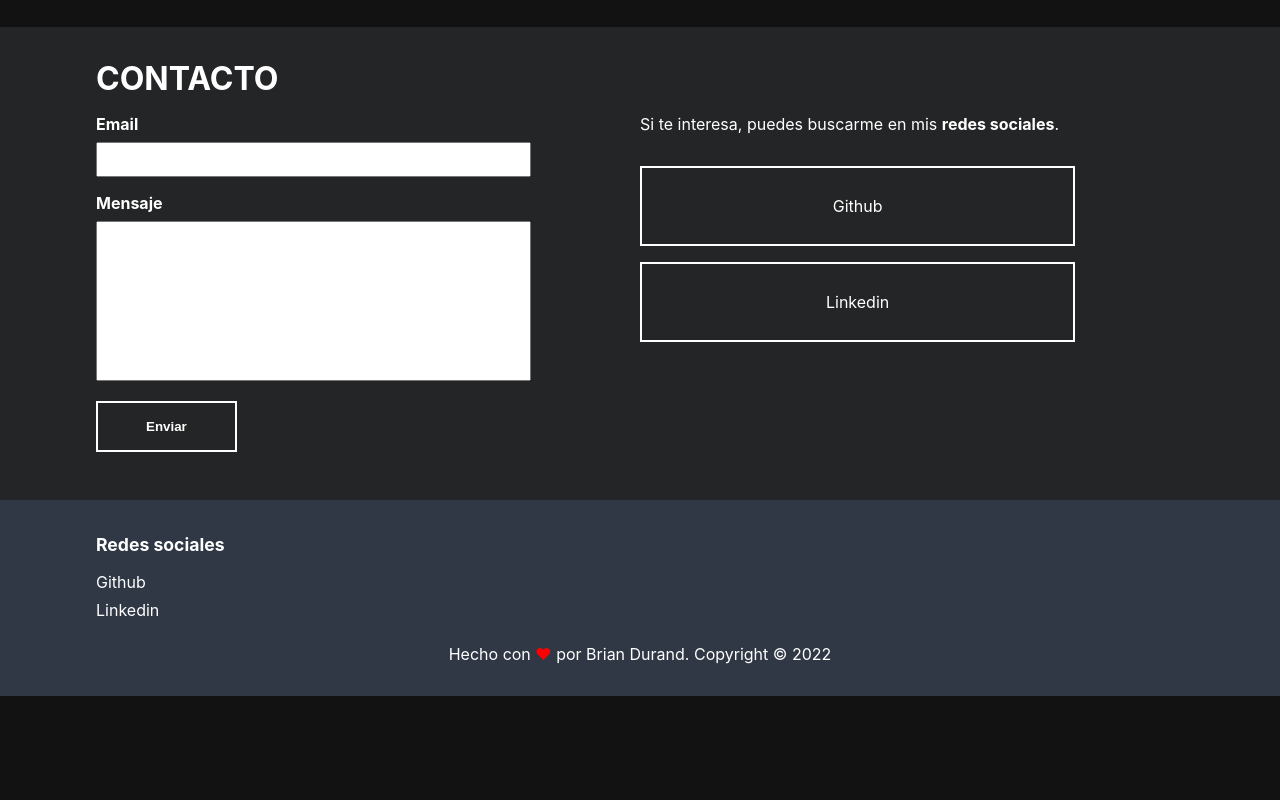
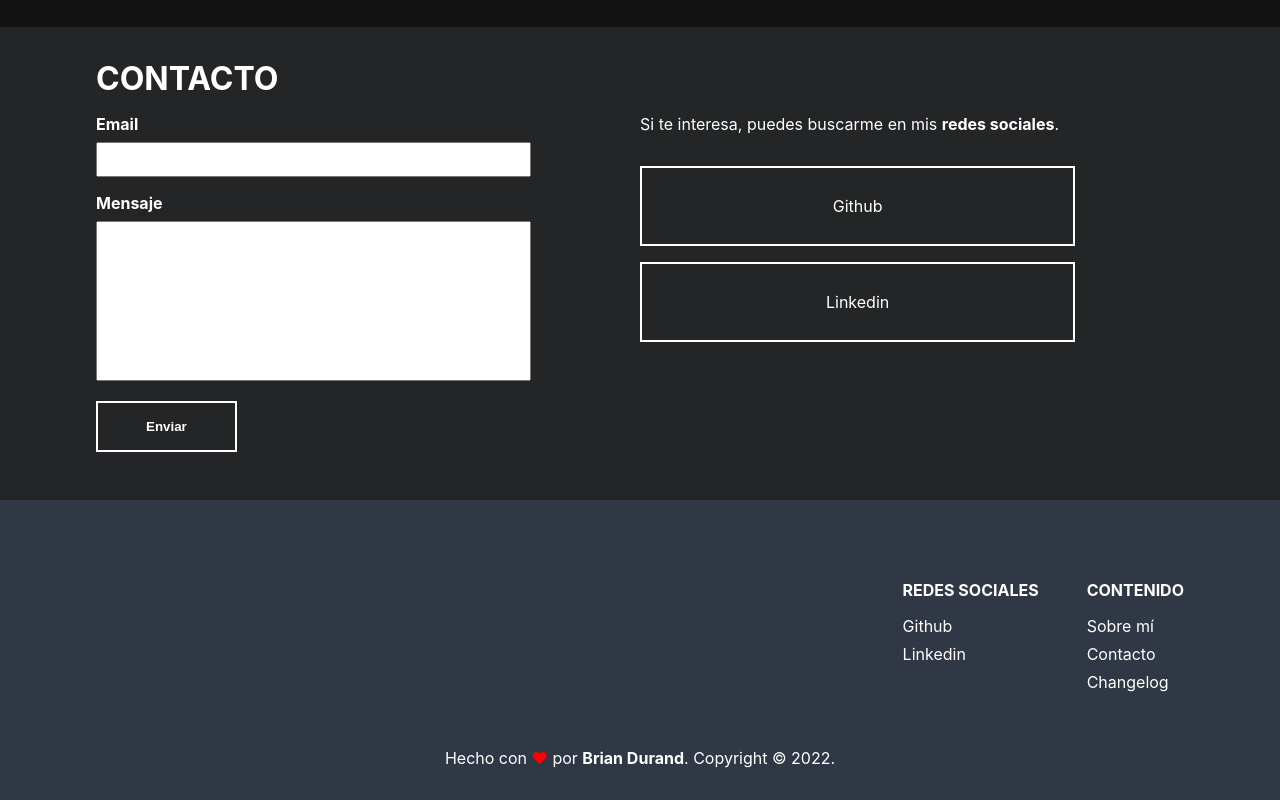
Before and after one commit to Alfacoy/D-Portafolio, a Next.js app: page / in a window 1280 px wide. Shown: the part 773-1573 px from the top of the page. Before the commit the page ends 1469 px from the top, so only its background shows below. Built offline with nearby package versions, Linux system fonts and the light colour scheme.

Commit message:
[Update] RoadToV1 - Footer

```diff
--- a/components/Footer/index.jsx
+++ b/components/Footer/index.jsx
@@ -1,3 +1,4 @@
+import Link from 'next/link';
 import style from './style.module.css';
 import {useEffect, useState} from "react";
 
@@ -15,13 +16,21 @@ const Footer = () => {
                     <div>
                         <p className={`${style.footer__titleLinks}`}><b>Redes sociales</b></p>
                         <ul>
-                            <li className={`${style.footer__link}`}><a href="https://github.com/Alfacoy" target="_blank">Github</a></li>
-                            <li className={`${style.footer__link}`}><a href="https://www.linkedin.com/in/durand18/" target="_blank">Linkedin</a></li>
+                            <li><a className={`${style.footer__link}`} href="https://github.com/Alfacoy" target="_blank">Github</a></li>
+                            <li><a className={`${style.footer__link}`} href="https://www.linkedin.com/in/durand18/" target="_blank">Linkedin</a></li>
+                        </ul>
+                    </div>
+                    <div>
+                        <p className={`${style.footer__titleLinks}`}><b>Contenido</b></p>
+                        <ul>
+                            <Link href={"/about"}><a className={`${style.footer__link}`}>Sobre mí</a></Link>
+                            <Link href={"/#contact"}><a className={`${style.footer__link}`}>Contacto</a></Link>
+                            <Link href="/changelog"><a className={`${style.footer__link}`}>Changelog</a></Link>
                         </ul>
                     </div>
                 </div>
                 <div className={`${style.footer__copyright}`}>
-                    <p>Hecho con <span className={style.footer__hearth}>❤</span> por Brian Durand. Copyright © {year}</p>
+                    <p>Hecho con <span className={style.footer__hearth}>❤</span> por <b>Brian Durand</b>. Copyright © {year}.</p>
                 </div>
             </div>
         </footer>
--- a/components/Footer/style.module.css
+++ b/components/Footer/style.module.css
@@ -12,15 +12,17 @@
 /*LINKS*/
 .footer__content {
     display: flex;
-    justify-content: flex-start;
+    justify-content: space-between  ;
+    margin: 3rem 0;
 }
 
 .footer__titleLinks {
     color: #fff;
-    font-size: 1.1rem;
+    text-transform: uppercase;
 }
 
 .footer__link {
+    display: block;
     padding-bottom: .5rem;
 }
 :hover.footer__link {
@@ -48,8 +50,34 @@
 
 }
 
+@media screen and (min-width: 500px) {
+    .footer__content {
+            display: flex;
+            justify-content: flex-end;
+        }
+
+        .footer__content>div>ul {
+            text-align: left;
+        }
+
+        .footer__content>div {
+            margin-left: 3rem;
+        }
+}
+
 @media screen and (min-width: 800px){
+    .footer__content {
+        display: flex;
+        justify-content: flex-end;
+    }
 
+    .footer__content > div > ul  {
+        text-align: left;
+    }
+
+    .footer__content>div {
+        margin-left: 3rem;
+    }
 }
 
 /*DESKTOP*/
```
